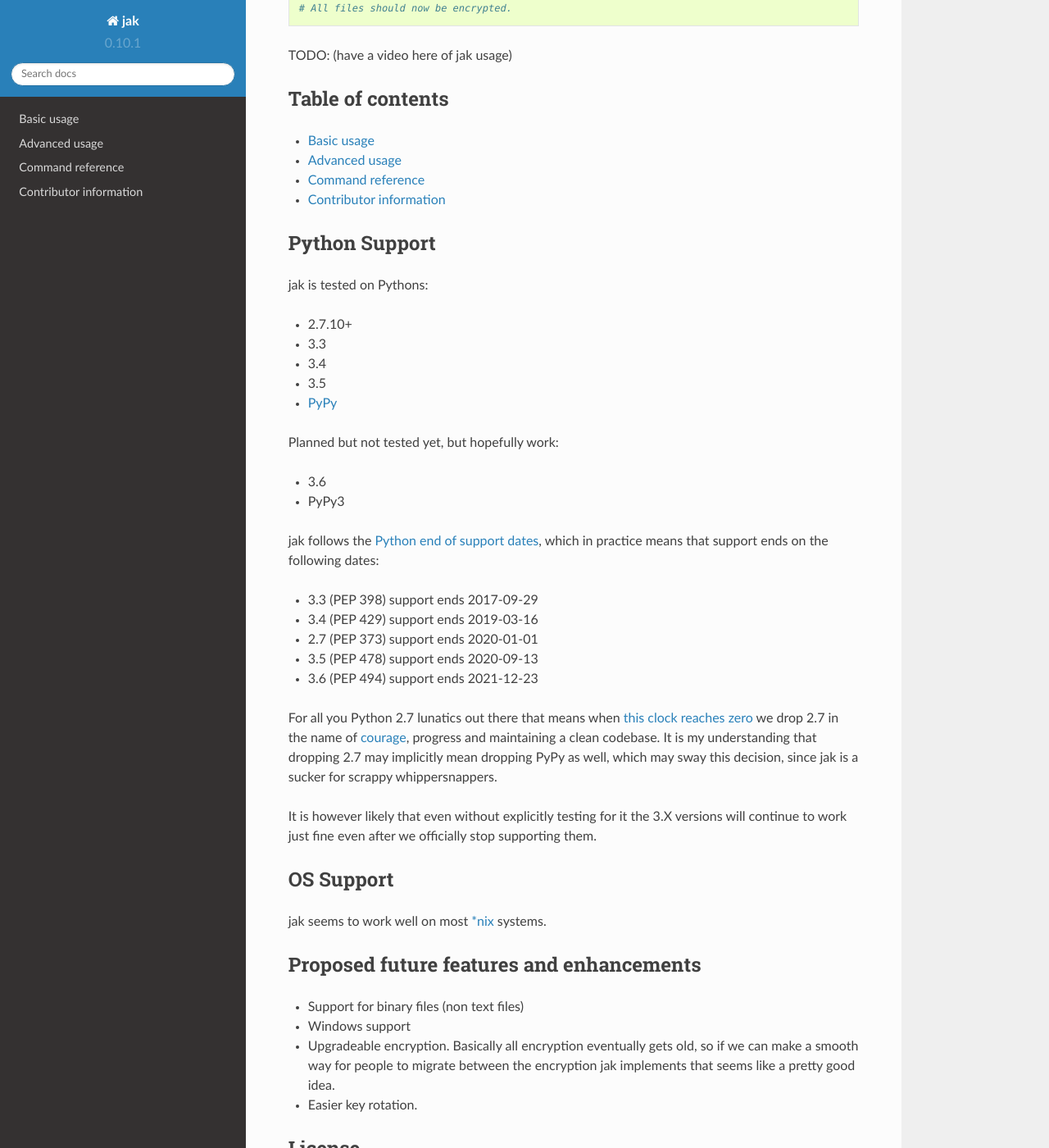
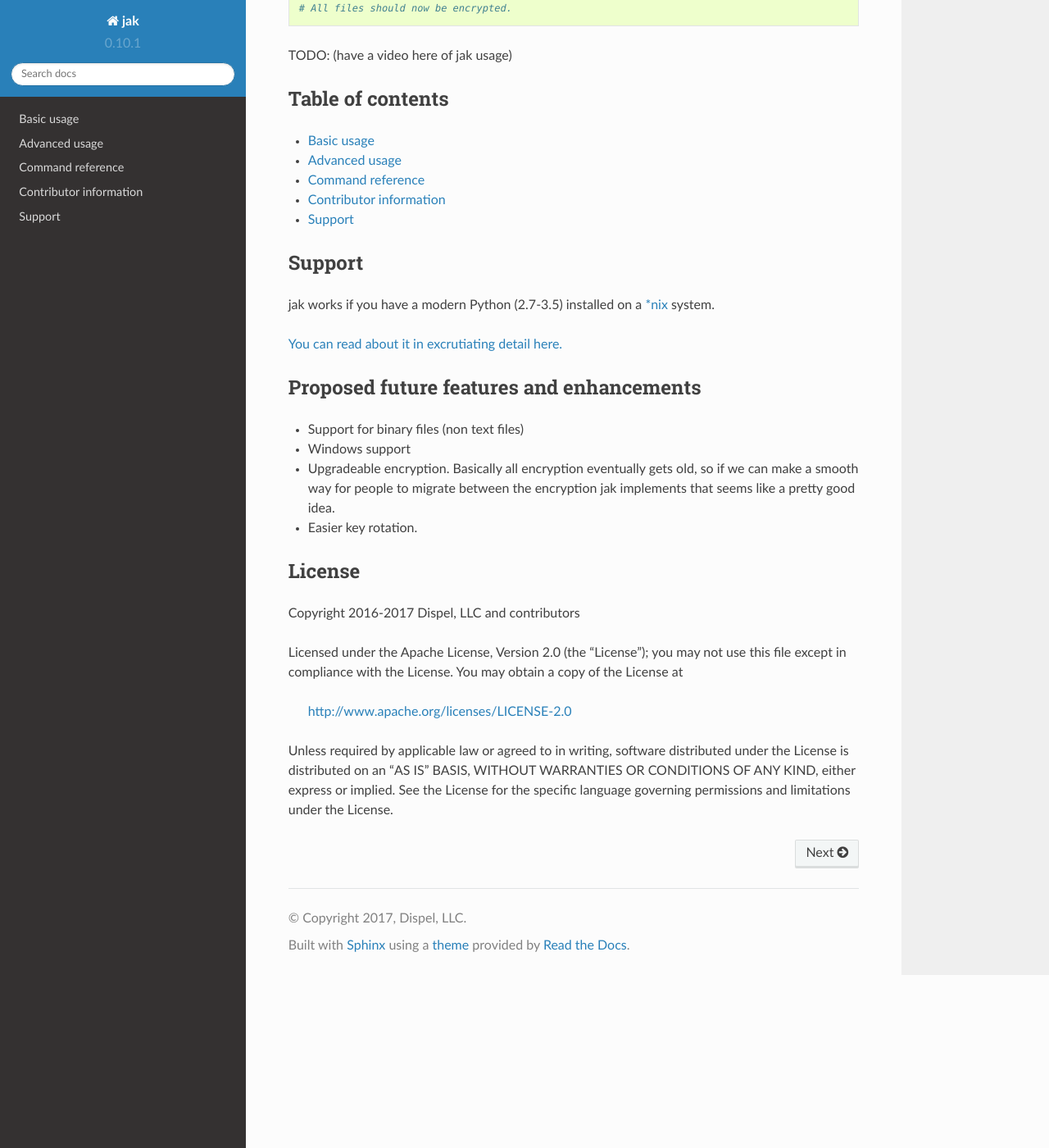
Before and after one commit to dispel/jak, a Sphinx documentation site: the page built from docs/index.rst, in a window 1280 px wide and 1400 px high, scrolled down 587 px. Shown: the whole window at 82% size. Built offline with Sphinx 7.4.7 and the Read the Docs theme 2.0.0, drawn with Linux system fonts in a browser that asks for light colours.

Commit message:
moved support so we weren't bloating the landingpage.

```diff
--- a/docs/guide/usage.rst
+++ b/docs/guide/usage.rst
@@ -2,6 +2,12 @@
 
 Basic usage
 ===========
+
+
+Installation
+------------
+
+Assuming you :ref:`fullfill the basic support requirements <support_short>` all you need to do is ``pip install jak``.
 
 
 Getting started
--- a/docs/index.rst
+++ b/docs/index.rst
@@ -54,42 +54,17 @@
    guide/advanced
    guide/commands
    guide/contributor
+   support
 
 
-Python Support
---------------
+.. _support_short:
 
-jak is tested on Pythons:
+Support
+-------
 
-- 2.7.10+
-- 3.3
-- 3.4
-- 3.5
-- `PyPy <http://pypy.org/>`_
+jak works if you have a modern Python (2.7-3.5) installed on a `*nix <https://en.wikipedia.org/wiki/Unix-like>`_ system.
 
-Planned but not tested yet, but hopefully work:
-
-- 3.6
-- PyPy3
-
-jak follows the `Python end of support dates <https://docs.python.org/devguide/index.html#branchstatus>`_, which in practice means that support ends on the following dates:
-
-- 3.3 (PEP 398) support ends 2017-09-29
-- 3.4 (PEP 429) support ends 2019-03-16
-- 2.7 (PEP 373) support ends 2020-01-01
-- 3.5 (PEP 478) support ends 2020-09-13
-- 3.6 (PEP 494) support ends 2021-12-23
-
-For all you Python 2.7 lunatics out there that means when `this clock reaches zero <https://pythonclock.org/>`_ we drop 2.7 in the name of `courage <http://www.theverge.com/2016/9/7/12838024/apple-iphone-7-plus-headphone-jack-removal-courage>`_, progress and maintaining a clean codebase. It is my understanding that dropping 2.7 may implicitly mean dropping PyPy as well, which may sway this decision, since jak is a sucker for scrappy whippersnappers.
-
-It is however likely that even without explicitly testing for it the 3.X versions will continue to work just fine even after we officially stop supporting them.
-
-
-OS Support
-----------
-
-jak seems to work well on most `*nix <https://en.wikipedia.org/wiki/Unix-like>`_ systems.
-
+:ref:`You can read about it in excrutiating detail here. <support_detailed>`
 
 Proposed future features and enhancements
 -----------------------------------------
```
Also changed, not shown: docs/support.rst (added, +39 -0 lines).
